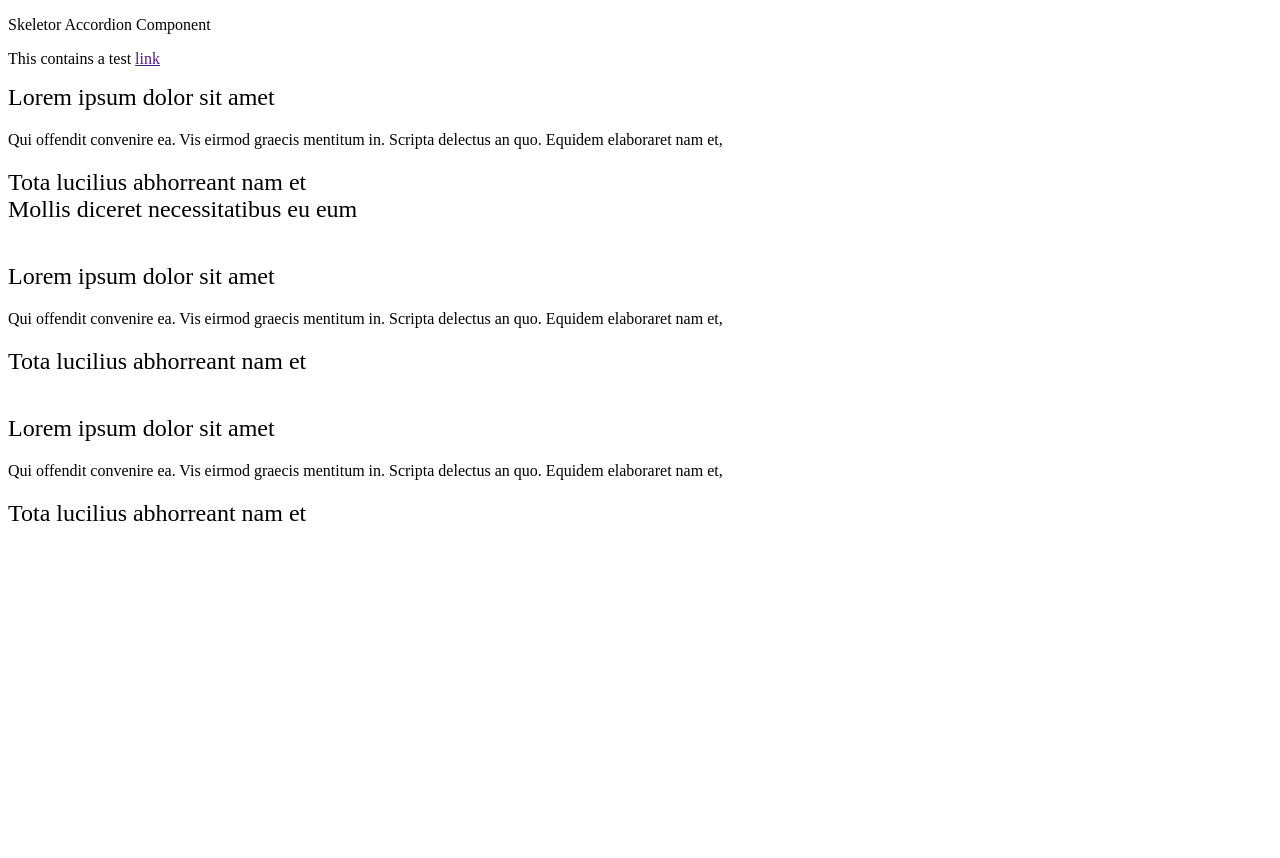
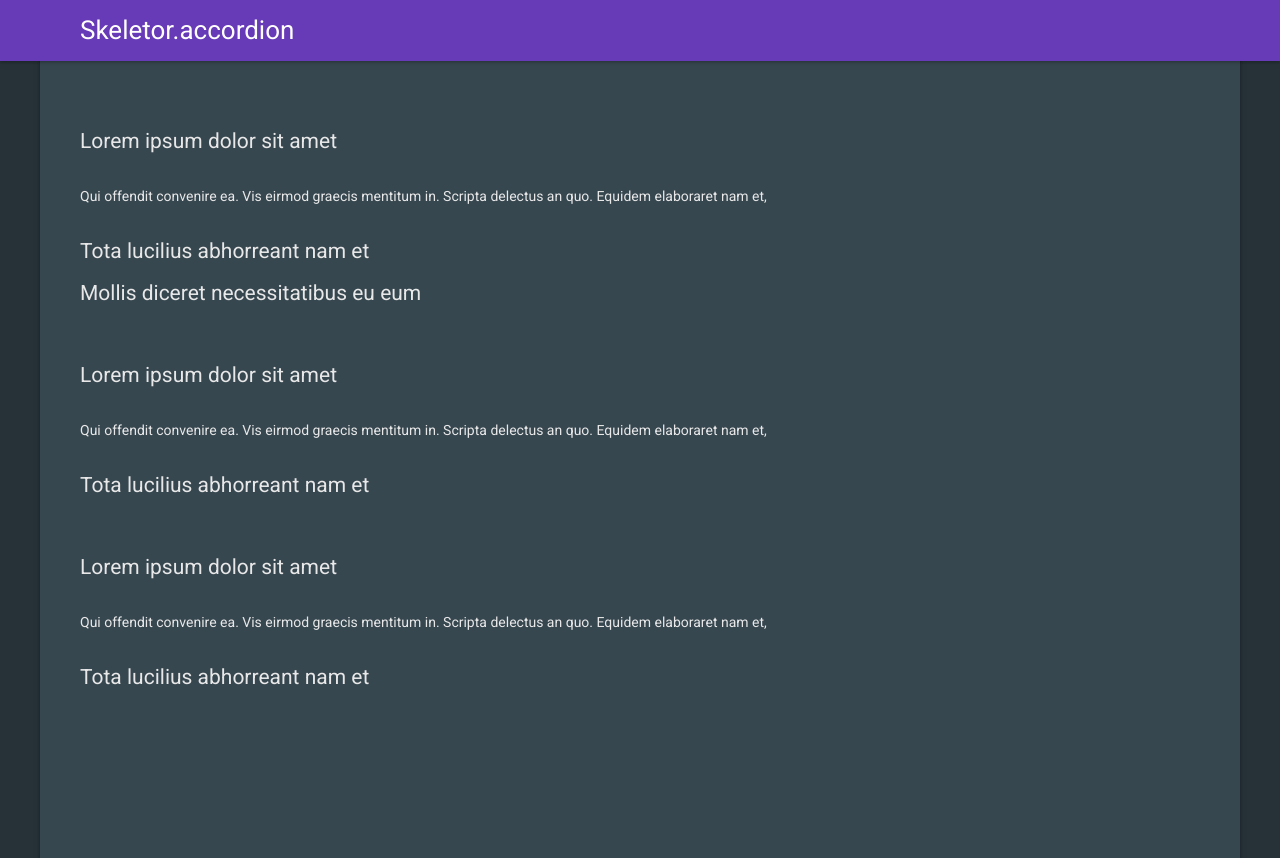
Before and after one commit to delphic-digital/Skeletor.accordion, a website: page index.html in a window 1280 px wide. Before the commit the page ends 800 px from the top, so only its background shows below. Drawn offline with nearby package versions, Linux system fonts and the light colour scheme; a script that the page names is missing.

Commit message:
Better demo page

```diff
--- a/index.html
+++ b/index.html
@@ -1,7 +1,19 @@
+
 <!DOCTYPE html>
-<html>
+<html lang="en">
 	<head>
-	<title>Skeletor Accordion Component</title>
+		<meta charset="utf-8">
+		<meta name="viewport" content="width=device-width, initial-scale=1.0">
+		<meta name="description" content="Skeletor Documentation">
+
+		<title>Skeletor - Skeletor.accordion</title>
+
+		<link href='https://fonts.googleapis.com/css?family=Roboto:200,300,400,500,700,700italic,400italic' rel='stylesheet' type='text/css'>
+		<link rel="stylesheet" type="text/css" href="https://cdnjs.cloudflare.com/ajax/libs/normalize/4.1.1/normalize.min.css">
+		<!-- Base template styles -->
+		<style>.header-content-wrap,main{margin:0 auto;max-width:1200px}body,html,main{height:100%}*,:after,:before{box-sizing:border-box}body{font-family:Roboto,sans-serif;font-size:14px;line-height:2;color:#e8e8e9;background:#263238}.site-header{position:fixed;top:0;z-index:90;width:100%;color:#fff;background:#673ab7;box-shadow:0 1.5px 3px rgba(0,0,0,.24),0 3px 8px rgba(0,0,0,.05)}.site-header h1{padding:0;font-size:26px;font-weight:400;line-height:1}.header-content-wrap{display:block;padding:0 40px}main{position:relative}.content-section{position:relative;padding:120px 40px;min-height:100%;background:#37474f;box-shadow:0 1.5px 3px rgba(0,0,0,.3),0 3px 8px rgba(0,0,0,.1)}</style>
+		<!-- /Base template styles -->
+
 		<style>
 			:focus { outline: 1px solid red;}
 			.accordion         { margin: 0 0 40px; }
@@ -14,10 +26,20 @@
 				display: none;
 			}
 		</style>
+
 	</head>
+
 	<body>
-	<p>Skeletor Accordion Component</p>
-	<p>This contains a test <a href="">link</a></p>
+
+		<header class="site-header">
+			<div class="header-content-wrap">
+				<h1 class="page-title">Skeletor.accordion</h1>
+			</div>
+		</header>
+
+		<main>
+
+			<section class="content-section">
 
 			<div class="accordion js-accordion">
 				<div class="accordion__item accordion__item--opened" tabindex="0">
@@ -97,6 +119,9 @@
 					</section>
 				</div>
 			</div>
+			</section>
+
+		</main>
 
 		<script src="//cdnjs.cloudflare.com/ajax/libs/require.js/2.2.0/require.js"></script>
 		<script>
@@ -119,5 +144,6 @@
 			})
 
 		</script>
+
   </body>
 </html>
```
Lines whose indentation alone changed are shown as unchanged.
